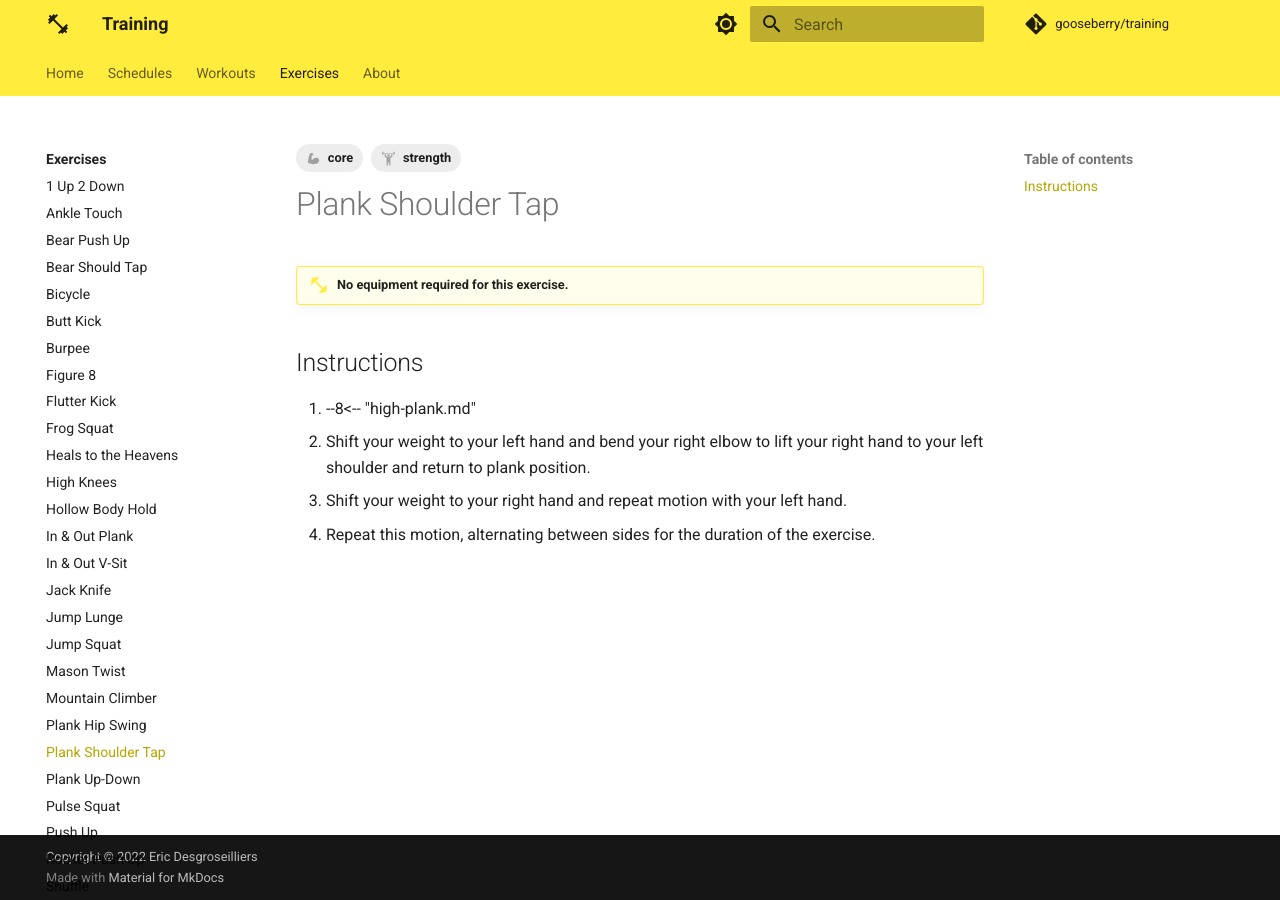
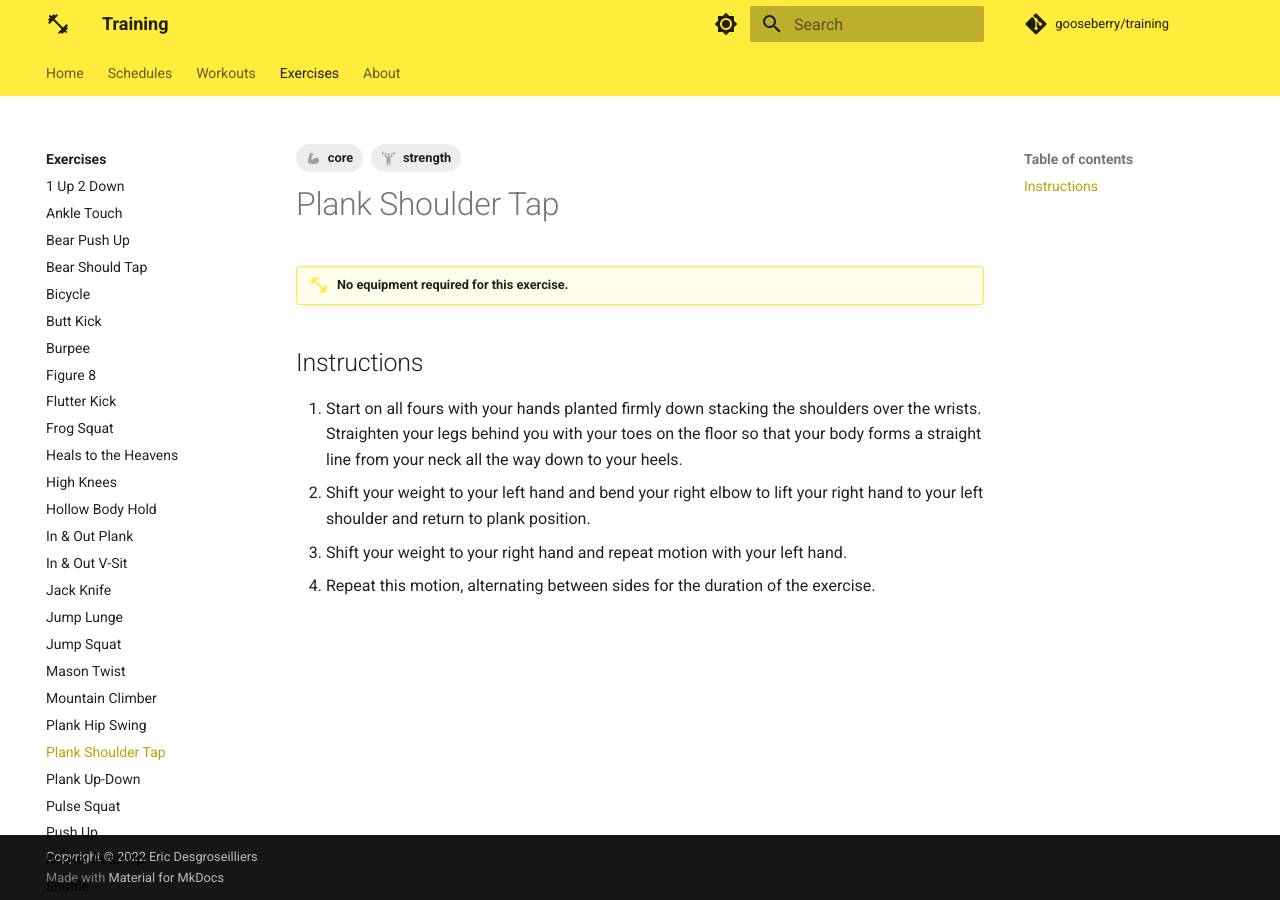
Before and after one commit to gooseberry/training, an MkDocs documentation site: the page built from docs/exercises/plank-shoulder-tap.md, in a window 1280 px wide. Built offline with MkDocs 1.6.1 and Material for MkDocs 9.7.7, drawn with Linux system fonts in a browser that asks for light colours; comment, search, counter and statistics services are not loaded; part of the change alters nothing that is shown.

Commit message:
snippets test 2

```diff
--- a/docs/assets/snippets/high-plank.md
+++ b/docs/assets/snippets/high-plank.md
@@ -1 +1 @@
-Start on all fours with your hands planted firmly down stacking the shoulders over the wrists.  Straighten your legs behind you with your toes on the floor so that your body forms a straight line from your neck all the way down to your heels.
+1. Start on all fours with your hands planted firmly down stacking the shoulders over the wrists.  Straighten your legs behind you with your toes on the floor so that your body forms a straight line from your neck all the way down to your heels.
--- a/docs/exercises/plank-shoulder-tap.md
+++ b/docs/exercises/plank-shoulder-tap.md
@@ -10,7 +10,7 @@ tags:
 
 ## Instructions
 
-1. --8<-- "high-plank.md"
+--8<-- "high-plank.md"
 2. Shift your weight to your left hand and bend your right elbow to lift your right hand to your left shoulder and return to plank position.
 3. Shift your weight to your right hand and repeat motion with your left hand.
 4. Repeat this motion, alternating between sides for the duration of the exercise.
```
